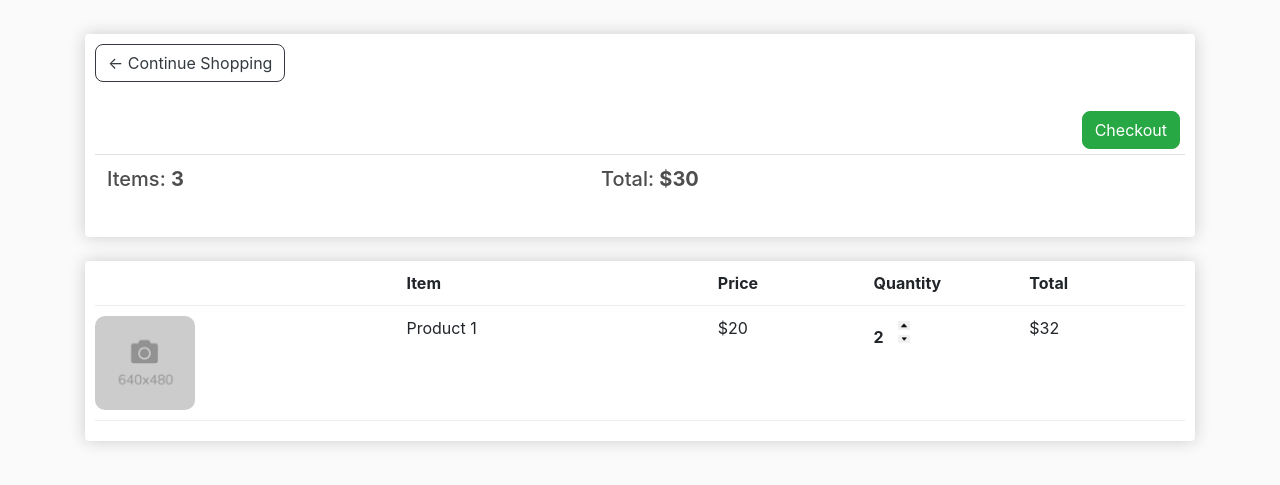
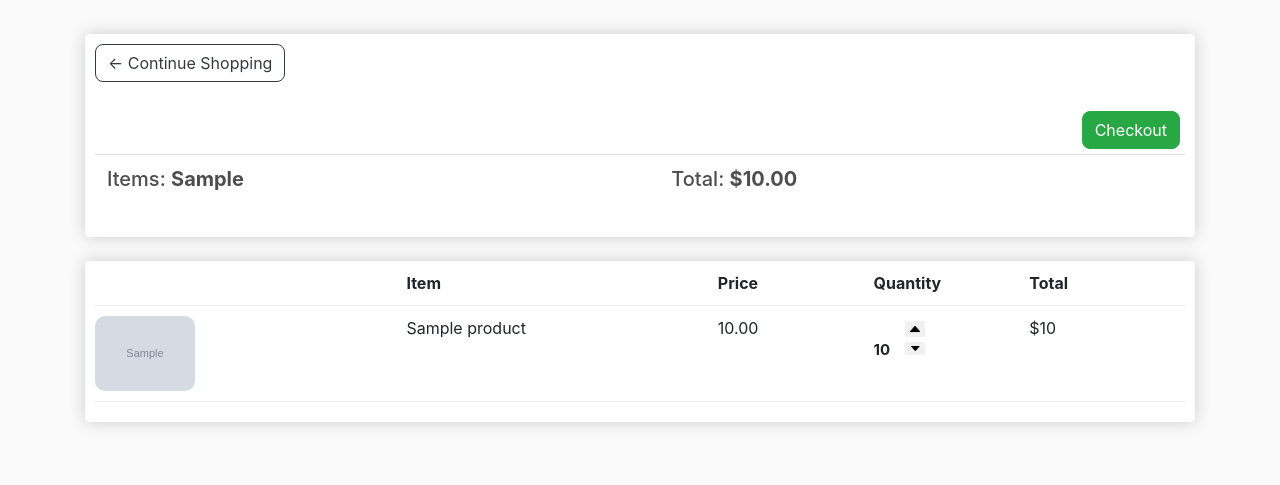
Before and after one commit to Ritish134/Ecom-django, a Django app: template store/templates/store/cart.html in a window 1280 px wide. Shown: the part 57-542 px from the top of the page. Run offline with Django 3.2, Linux system fonts and the light colour scheme; the template is opened without the code that fills it: most values are stand-ins (such as "Sample title", 1, 10 or a date in 2020); grey boxes marked "Sample" are stand-in pictures; lists and menus that the app fills with data are empty; some libraries are stand-ins or nearby versions.

Commit message:
added render cart and checkout page data from db

```diff
--- a/static/css/main.css
+++ b/static/css/main.css
@@ -89,10 +89,11 @@ h6 {
     display: inline-block;
     font-weight: 700;
     padding-right: 10px;
+    font-size: 15px;
 }
 
 .chg-quantity {
-    width: 12px;
+    width: 20px;
     cursor: pointer;
     display: block;
     margin-top: 5px;
--- a/store/templates/store/cart.html
+++ b/store/templates/store/cart.html
@@ -13,10 +13,10 @@
             <table class="table">
                 <tr>
                     <th>
-                        <h5>Items: <strong>3</strong></h5>
+                        <h5>Items: <strong>{{order.get_cart_items}}</strong></h5>
                     </th>
                     <th>
-                        <h5>Total: <strong>$30</strong></h5>
+                        <h5>Total: <strong>${{order.get_cart_total|floatformat:2}}</strong></h5>
                     </th>
                     <a href="{% url 'checkout' %}" style="float: right; margin: 5px;"
                         class="btn btn-success">Checkout</a>
@@ -33,23 +33,25 @@
                 <div class="" style="flex: 1;"><strong>Total</strong></div>
             </div>
 
+            {% for item in items %}
             <div class="cart-row">
                 <div class="" style="flex: 2;">
-                    <img class="row-image" src="{% static 'images/placeholder.png' %}" alt="">
+                    <img class="row-image" src="{{item.product.imageURL}}" alt="">
                 </div>
-                <div class="" style="flex: 2;">Product 1</div>
-                <div class="" style="flex: 1;">$20</div>
+                <div class="" style="flex: 2;">{{item.product.name}}</div>
+                <div class="" style="flex: 1;">{{item.product.price|floatformat:2}}</div>
                 <div class="" style="flex: 1;">
-                    <p class="quantity">2</p>
+                    <p class="quantity">{{item.quantity }}</p>
                     <div class="quantity">
                         <img src="{% static 'images/arrow-up.png' %}" alt="" class="chg-quantity">
                         <img src="{% static 'images/arrow-down.png' %}" alt="" class="chg-quantity">
                     </div>
                 </div>
                 <div class="" style="flex: 1;">
-                    <p>$32</p>
+                    <p>${{item.get_total}}</p>
                 </div>
             </div>
+            {% endfor %}
         </div>
 
     </div>
```
Also changed, not shown: store/models.py (+17 -0 lines), store/templates/store/checkout.html (+8 -6 lines), store/views.py (+15 -2 lines).
